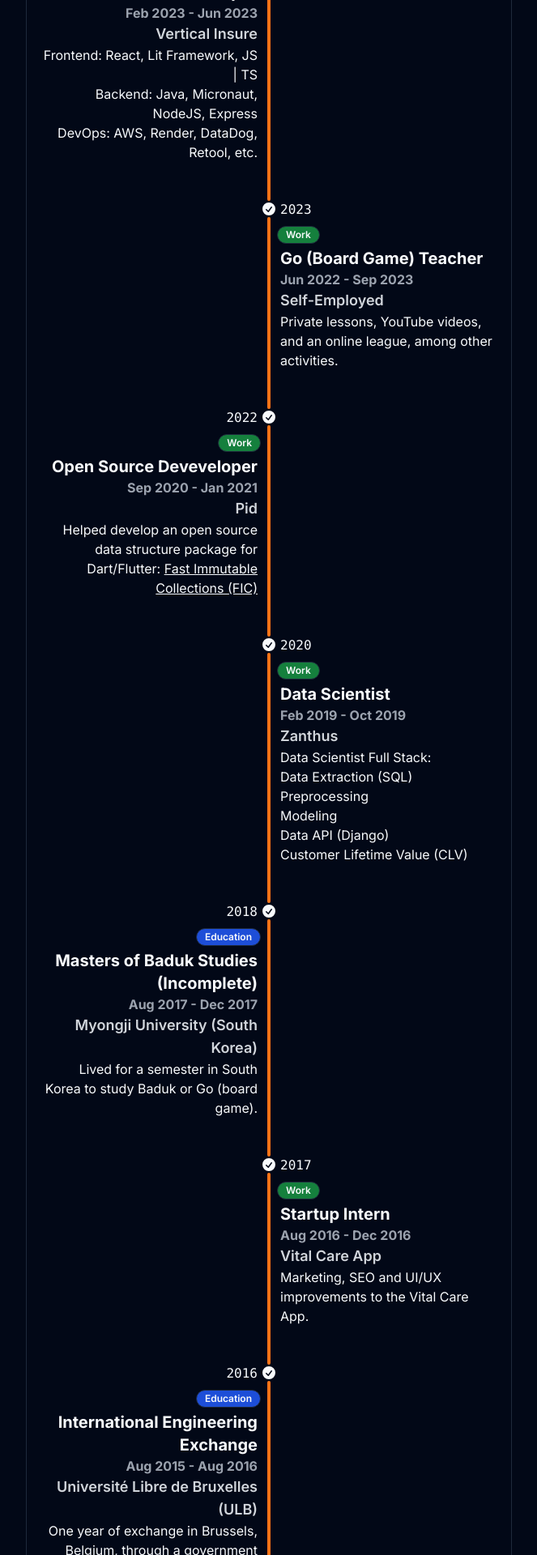
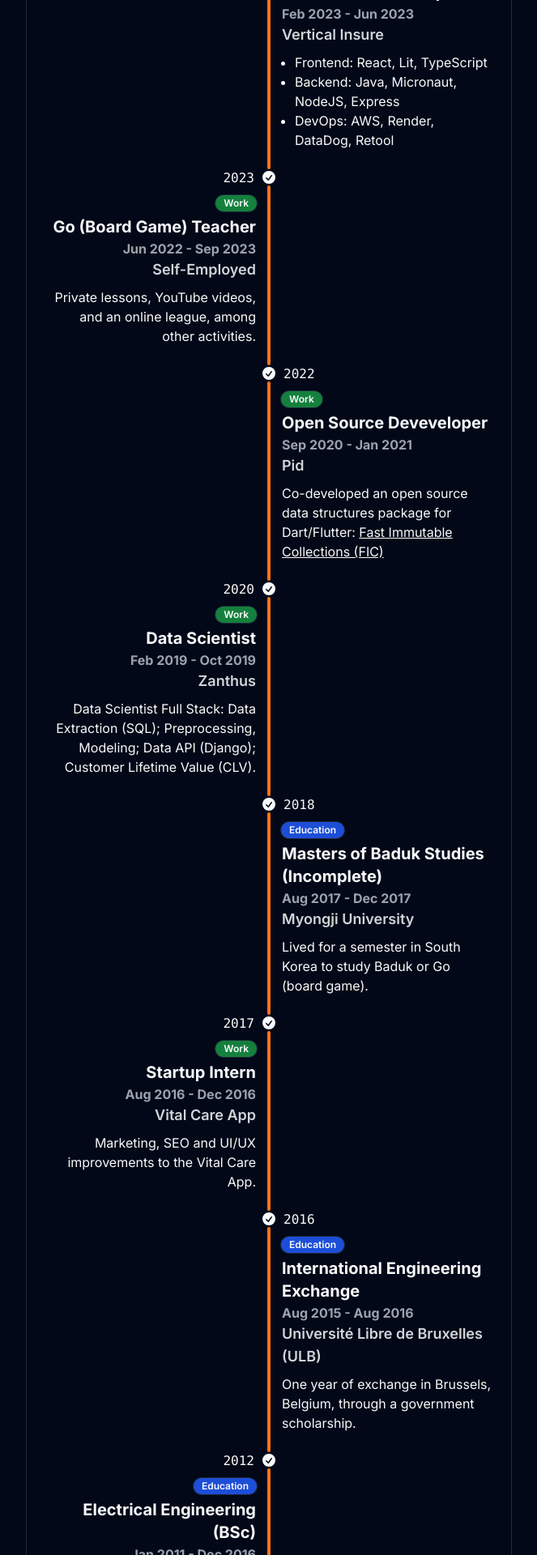
Before and after one commit to psygo/aquarifolio, a Next.js app: page /portfolio in a window 1280 px wide. Shown: the part 2820-4740 px from the top of the page at 81% size, without its empty margins (308-971 px from the left). Built offline with nearby package versions, Linux system fonts and the light colour scheme.

Commit message:
improvements to the timeline

```diff
--- a/src/app/page.tsx
+++ b/src/app/page.tsx
@@ -26,6 +26,7 @@
         }}
       >
         <Env />
+        {/* <Performance /> */}
 
         <Aquarium position={[0, 0.25, 0]}>
           <ReactAtom />
--- a/src/components/Portfolio/Timeline.tsx
+++ b/src/components/Portfolio/Timeline.tsx
@@ -58,9 +58,9 @@
       <TimelineMiddle />
       <div
         className={cn(
-          "mb-10 mt-[6px]",
-          `timeline-${start ? "start" : "end"}`,
-          `md:text-${start ? "end" : "start"}`
+          "pt-[2px] mb-4",
+          start ? "timeline-start" : "timeline-end",
+          start ? "md:text-end" : "md:text-start"
         )}
       >
         <TimelineYear year={year} />
@@ -82,7 +82,7 @@
           >
             {activity}
           </Badge>
-          <div className="px-1">{children}</div>
+          <div className="px-[2px]">{children}</div>
         </div>
       </div>
       <hr className="bg-orange-500" />
@@ -90,59 +90,75 @@
   )
 }
 
+type TimelineItemContentProps = WithReactChildren & {
+  title: string
+  date: string
+  institution: string
+}
+
+function TimelineItemContent({
+  title,
+  date,
+  institution,
+  children,
+}: TimelineItemContentProps) {
+  return (
+    <div className="flex flex-col gap-2">
+      <div>
+        <div className="text-xl font-bold">{title}</div>
+        <div className="text-normal font-bold text-gray-400 pt-[1px]">
+          {date}
+        </div>
+        <div className="text-lg font-semibold text-gray-300">
+          {institution}
+        </div>
+      </div>
+      {children}
+    </div>
+  )
+}
+
 export function Timeline() {
   return (
     <div className="border-[1px] ronded-md p-4">
       <ul className="timeline timeline-snap-icon max-md:timeline-compact timeline-vertical">
-        <TimelineItem year="2024">
-          <div className="text-xl font-bold">
-            Full Stack Deveveloper
-          </div>
-          <div className="text-normal font-bold text-gray-400">
-            Feb 2023 - Jun 2023
-          </div>
-          <div className="text-lg font-semibold text-gray-300">
-            Vertical Insure
-          </div>
-          <ul>
-            <li>Frontend: React, Lit Framework, JS | TS</li>
+        <TimelineItem start={false} year="2024">
+          <TimelineItemContent
+            title="Full Stack Deveveloper"
+            date="Feb 2023 - Jun 2023"
+            institution="Vertical Insure"
+          >
+            <ul className="list-disc pl-4">
+              <li>Frontend: React, Lit, TypeScript</li>
               <li>
                 Backend: Java, Micronaut, NodeJS, Express
               </li>
-            <li>
-              DevOps: AWS, Render, DataDog, Retool, etc.
-            </li>
+              <li>DevOps: AWS, Render, DataDog, Retool</li>
             </ul>
+          </TimelineItemContent>
         </TimelineItem>
 
-        <TimelineItem start={false} year={"2023"}>
-          <div className="text-xl font-bold">
-            Go (Board Game) Teacher
-          </div>
-          <div className="text-normal font-bold text-gray-400">
-            Jun 2022 - Sep 2023
-          </div>
-          <div className="text-lg font-semibold text-gray-300">
-            Self-Employed
-          </div>
+        <TimelineItem year={"2023"}>
+          <TimelineItemContent
+            title="Go (Board Game) Teacher"
+            date="Jun 2022 - Sep 2023"
+            institution="Self-Employed"
+          >
             <div>
               Private lessons, YouTube videos, and an online
               league, among other activities.
             </div>
+          </TimelineItemContent>
         </TimelineItem>
 
-        <TimelineItem year={"2022"}>
-          <div className="text-xl font-bold">
-            Open Source Deveveloper
-          </div>
-          <div className="text-normal font-bold text-gray-400">
-            Sep 2020 - Jan 2021
-          </div>
-          <div className="text-lg font-semibold text-gray-300">
-            Pid
-          </div>
+        <TimelineItem start={false} year={"2022"}>
+          <TimelineItemContent
+            title="Open Source Deveveloper"
+            date="Sep 2020 - Jan 2021"
+            institution="Pid"
+          >
             <div>
-            Helped develop an open source data structure
+              Co-developed an open source data structures
               package for Dart/Flutter:{" "}
               <a
                 className="underline"
@@ -151,101 +167,83 @@
                 Fast Immutable Collections (FIC)
               </a>
             </div>
+          </TimelineItemContent>
         </TimelineItem>
 
-        <TimelineItem start={false} year="2020">
-          <div className="text-xl font-bold">
-            Data Scientist
+        <TimelineItem year="2020">
+          <TimelineItemContent
+            title="Data Scientist"
+            date="Feb 2019 - Oct 2019"
+            institution="Zanthus"
+          >
+            <div>
+              Data Scientist Full Stack: Data Extraction
+              (SQL); Preprocessing, Modeling; Data API
+              (Django); Customer Lifetime Value (CLV).
             </div>
-          <div className="text-normal font-bold text-gray-400">
-            Feb 2019 - Oct 2019
-          </div>
-          <div className="text-lg font-semibold text-gray-300">
-            Zanthus
-          </div>
-          <div>
-            Data Scientist Full Stack:
-            <ul>
-              <li>Data Extraction (SQL)</li>
-              <li>Preprocessing</li>
-              <li>Modeling</li>
-              <li>Data API (Django)</li>
-              <li>Customer Lifetime Value (CLV)</li>
-            </ul>
-          </div>
+          </TimelineItemContent>
         </TimelineItem>
 
         <TimelineItem
+          start={false}
           year="2018"
           activity={TimelineActivity.Education}
         >
-          <div className="text-xl font-bold">
-            Masters of Baduk Studies (Incomplete)
-          </div>
-          <div className="text-normal font-bold text-gray-400">
-            Aug 2017 - Dec 2017
-          </div>
-          <div className="text-lg font-semibold text-gray-300">
-            Myongji University (South Korea)
-          </div>
+          <TimelineItemContent
+            title="Masters of Baduk Studies (Incomplete)"
+            date="Aug 2017 - Dec 2017"
+            institution="Myongji University"
+          >
             <div>
               Lived for a semester in South Korea to study
               Baduk or Go (board game).
             </div>
+          </TimelineItemContent>
         </TimelineItem>
 
-        <TimelineItem start={false} year="2017">
-          <div className="text-xl font-bold">
-            Startup Intern
-          </div>
-          <div className="text-normal font-bold text-gray-400">
-            Aug 2016 - Dec 2016
-          </div>
-          <div className="text-lg font-semibold text-gray-300">
-            Vital Care App
-          </div>
+        <TimelineItem year="2017">
+          <TimelineItemContent
+            title="Startup Intern"
+            date="Aug 2016 - Dec 2016"
+            institution="Vital Care App"
+          >
             <div>
               Marketing, SEO and UI/UX improvements to the
               Vital Care App.
             </div>
+          </TimelineItemContent>
         </TimelineItem>
 
         <TimelineItem
+          start={false}
           year="2016"
           activity={TimelineActivity.Education}
         >
-          <div className="text-xl font-bold">
-            International Engineering Exchange
-          </div>
-          <div className="text-normal font-bold text-gray-400">
-            Aug 2015 - Aug 2016
-          </div>
-          <div className="text-lg font-semibold text-gray-300">
-            Université Libre de Bruxelles (ULB)
-          </div>
+          <TimelineItemContent
+            title="International Engineering Exchange"
+            date="Aug 2015 - Aug 2016"
+            institution="Université Libre de Bruxelles (ULB)"
+          >
             <div>
               One year of exchange in Brussels, Belgium,
               through a government scholarship.
             </div>
+          </TimelineItemContent>
         </TimelineItem>
 
         <TimelineItem
-          start={false}
           year="2012"
           activity={TimelineActivity.Education}
         >
-          <div className="text-xl font-bold">
-            Electrical Engineering Bachelors
-          </div>
-          <div className="text-normal font-bold text-gray-400">
-            Jan 2011 - Dec 2016
-          </div>
-          <div className="text-lg font-semibold text-gray-300">
-            Universidade de São Paulo (USP)
-          </div>
+          <TimelineItemContent
+            title="Electrical Engineering (BSc)"
+            date="Jan 2011 - Dec 2016"
+            institution="Universidade de São Paulo (USP)"
+          >
             <div>
               With s strong emphasis on telecommunications.
             </div>
+          </TimelineItemContent>
         </TimelineItem>
       </ul>
     </div>
```
Lines whose indentation alone changed are shown as unchanged.
